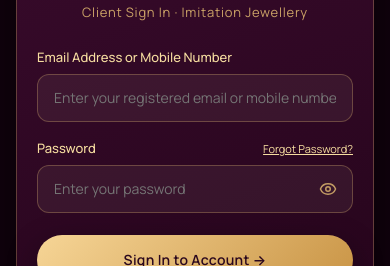
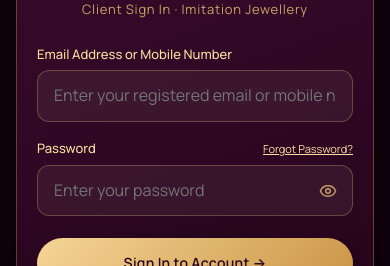
Before and after one commit to niviinivii415/ecom-frontend, a React (Vite) app: page /login in a window 390 px wide. Shown: the part 277-543 px from the top of the page. Built offline with nearby package versions, Linux system fonts and the light colour scheme; no server answers.

Commit message:
complete mobile layout1

```diff
--- a/src/EthnicEdit.css
+++ b/src/EthnicEdit.css
@@ -1056,6 +1056,10 @@ select:-webkit-autofill:focus {
     padding: 16px !important;
   }
 
+  .customer-login-page input {
+    font-size: 16px !important;
+  }
+
   .customer-login-card {
     padding: 32px 20px !important;
   }
```
